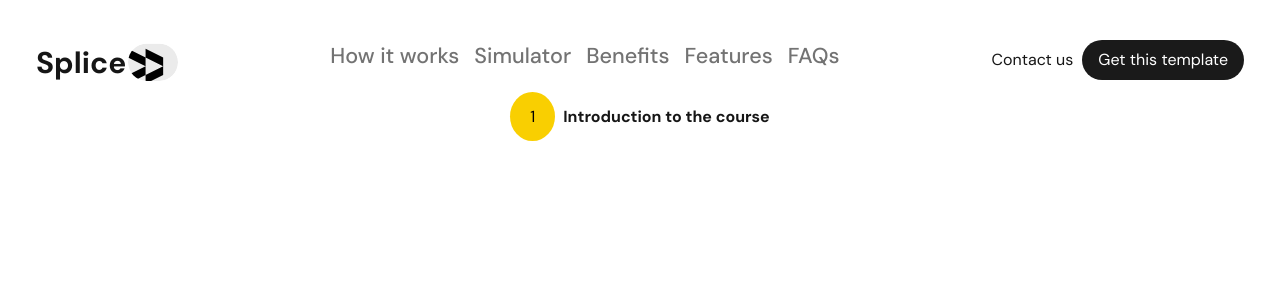
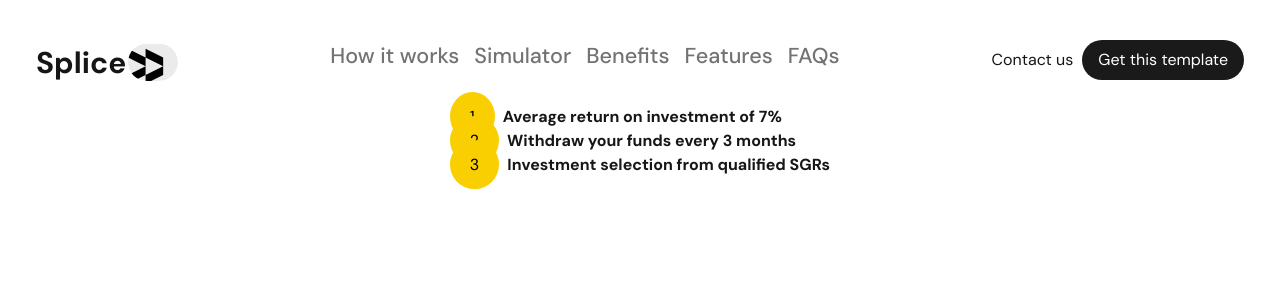
Before and after one commit to Daniel264/Slice, a Next.js app: page / in a window 1280 px wide. Shown: the top 300 px of the page. Built offline with nearby package versions, Linux system fonts and the light colour scheme.

Commit message:
display the array texts in the yellow-text function

```diff
--- a/src/components/Yellow-text.tsx
+++ b/src/components/Yellow-text.tsx
@@ -1,8 +1,16 @@
+import { tickText } from "@/utilities/yellow-text";
+import { works } from "@/utilities/yellow-text";
+import { benefits } from "@/utilities/yellow-text";
+
 export const YellowText = () => {
     return (
         <div>
-            <span className="yellow-bg">1</span>
-            <span className="yellow-text">Introduction to the course</span>
+            {tickText.map((item: { id: number; text: string }, id: number) => (
+                <div key={id}>
+                    <span className="yellow-bg">{item.id}</span>
+                    <span className="yellow-text">{item.text}</span>
+                </div>
+            ))}
         </div>
     );
 };
```
Also changed, not shown: src/utilities/yellow-text.ts (line endings or trailing spaces).
